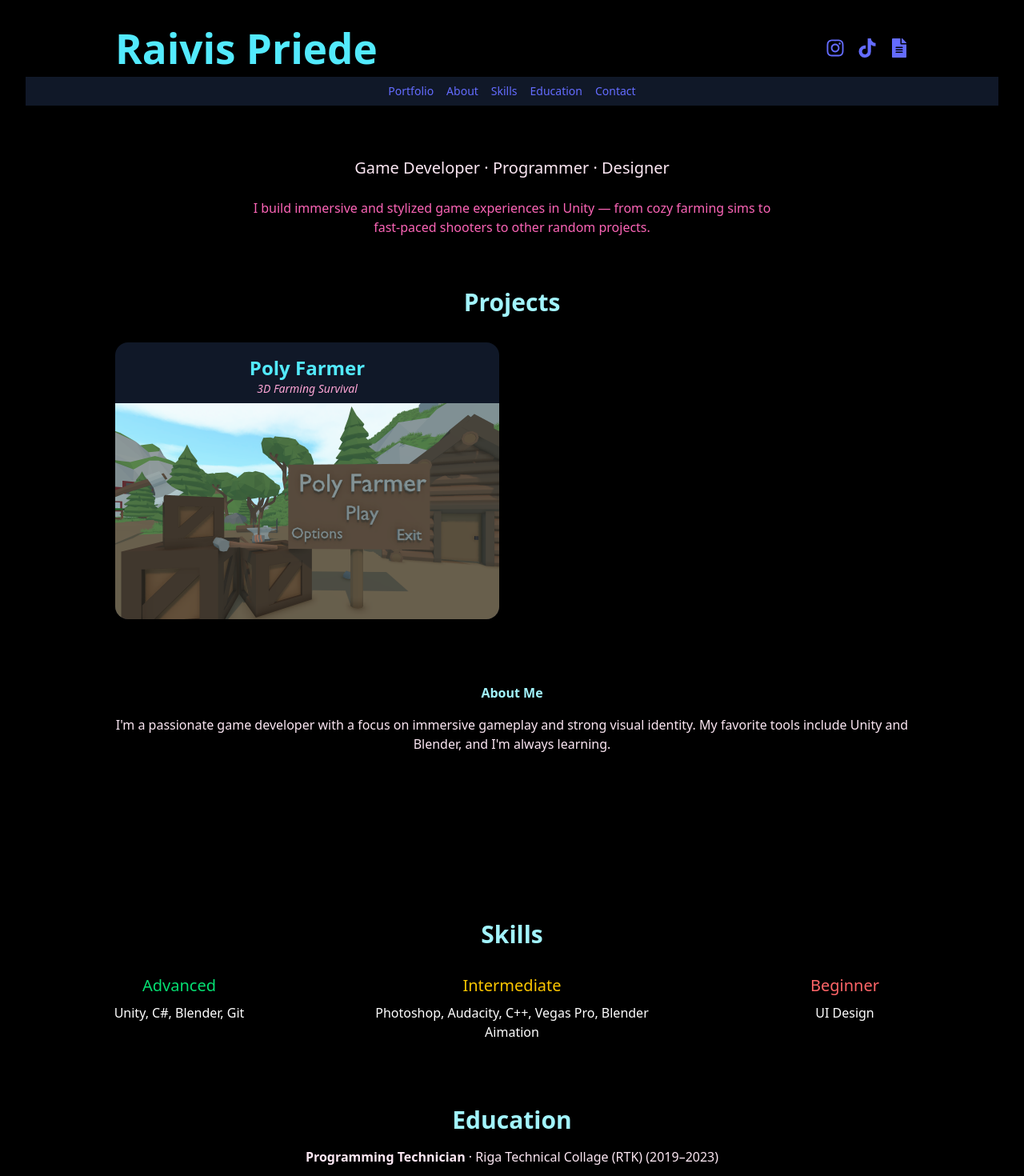
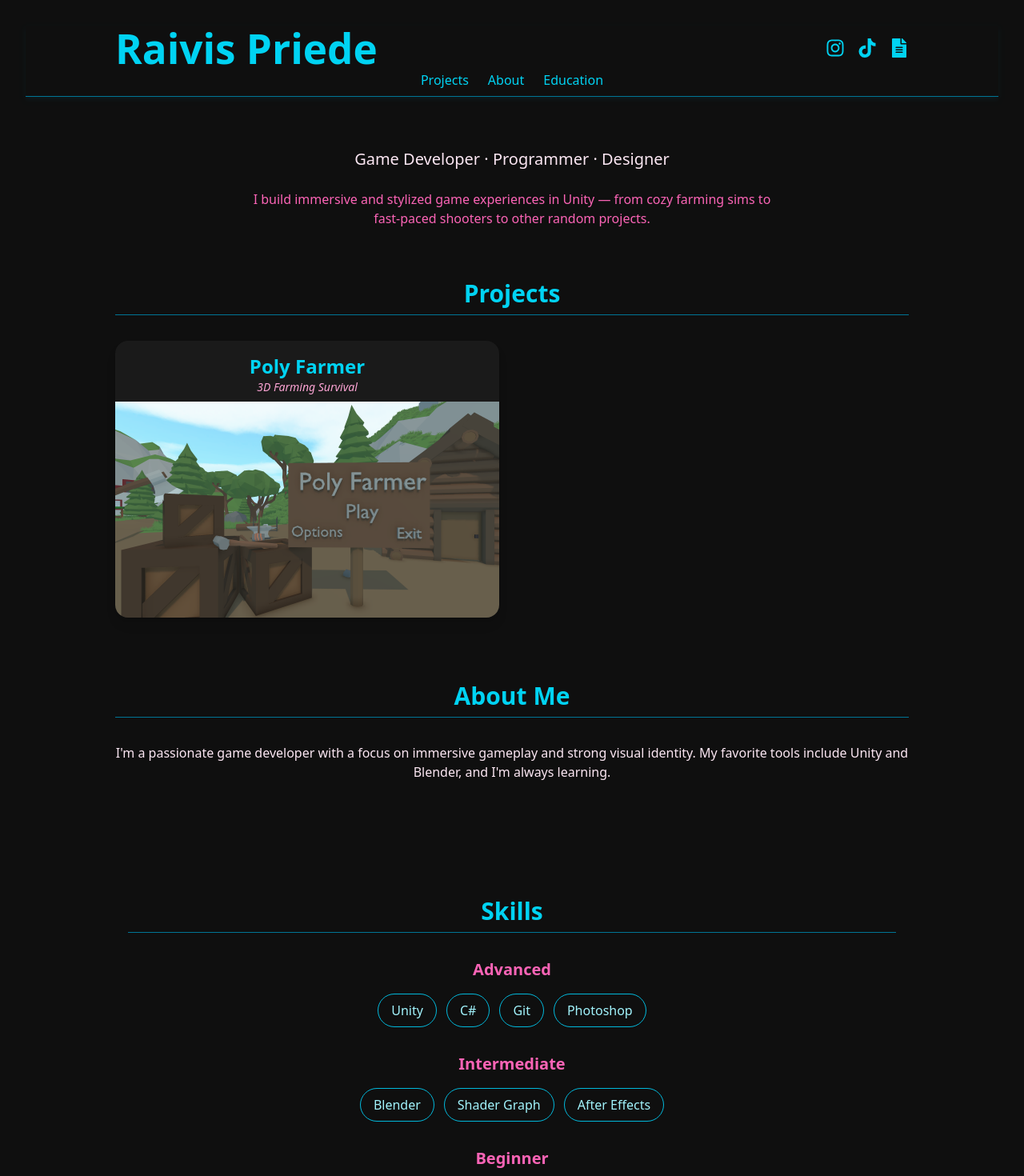
Before and after one commit to NeonWolfYtt/Portfolio, a React (Vite) app: page / in a window 1280 px wide. Shown: the top 1470 px of the page at 80% size. Built offline with nearby package versions, Linux system fonts and the light colour scheme.

Commit message:
Updated graphics

```diff
--- a/index.html
+++ b/index.html
@@ -6,7 +6,7 @@
     <meta name="viewport" content="width=device-width, initial-scale=1.0" />
     <title>Portfolio</title>
   </head>
-  <body class="bg-black">
+  <body class="bg-[#0f0f0f]">
     <div id="root"></div>
     <script type="module" src="/src/main.jsx"></script>
   </body>
--- a/src/App.jsx
+++ b/src/App.jsx
@@ -3,6 +3,7 @@ import reactLogo from './assets/react.svg'
 import viteLogo from '/vite.svg'
 import Header from './components/Header'
 import Footer from './components/Footer'
+import SkillSection from './components/SkillSection'
 import ProjectCard from './components/ProjectCard'
 import './App.css'
 
@@ -46,7 +47,7 @@ function App()
     setExpandedIndex(prev=> (prev === idx ? null :idx));
   }
   return (
-    <div className="bg-black text-pink-200 min-h-screen font-sans scroll-smooth">
+    <div className="bg-[#0f0f0f] text-pink-100 min-h-screen font-sans scroll-smooth">
       <Header />
       <main className="max-w-5xl mx-auto px-4 py-12">
         {/* Main Intro Section */}
@@ -58,7 +59,7 @@ function App()
         </section>
         {/* Portoflio Section */}
         <section id='portfolio'>
-          <h2 className="text-3xl font-bold text-cyan-200 mb-8">Projects</h2>
+          <h2 className="text-3xl font-bold text-cyan-400 mb-8 border-b border-cyan-700 pb-2">Projects</h2>
           <div className="grid md:grid-cols-2 gap-8">
             {projects.map((proj, idx) => (
               <ProjectCard
@@ -71,35 +72,22 @@ function App()
           </div>
         </section>
         {/* About me Section */}
-        <section id='about' className='my-20 text-center max-w-3x1 mx-auto'>
-          <h2 className='text-3x1 font-bold text-cyan-200 mb-4'>About Me</h2>
+        <section id='about' className='my-20 text-center'>
+          <h2 className='text-3xl font-bold text-cyan-400 mb-8 border-b border-cyan-700 pb-2'>About Me</h2>
           <p className='text-pink-100'>
             I'm a passionate game developer with a focus on immersive gameplay and strong visual identity. My favorite tools include Unity and Blender, and I'm always learning.
           </p>
         </section>
+
+        <SkillSection/>
+
       </main>
       {/* Skills Section*/}
-      <section id="skills" className="my-20">
-          <h2 className="text-3xl font-bold text-cyan-200 text-center mb-8">Skills</h2>
-          <div className="grid md:grid-cols-3 gap-8 text-center text-white">
-            <div>
-              <h3 className="text-xl text-green-400 mb-2">Advanced</h3>
-              <p>Unity, C#, Blender, Git</p>
-            </div>
-            <div>
-              <h3 className="text-xl text-yellow-400 mb-2">Intermediate</h3>
-              <p>Photoshop, Audacity, C++, Vegas Pro, Blender Aimation</p>
-            </div>
-            <div>
-              <h3 className="text-xl text-red-400 mb-2">Beginner</h3>
-              <p>UI Design</p>
-            </div>
-          </div>
-        </section>
+
 
       {/* Education Section*/}
       <section id="education" className="my-20 text-center">
-          <h2 className="text-3xl font-bold text-cyan-200 mb-4">Education</h2>
+        <h2 className="text-3xl font-bold text-cyan-400 mb-8 border-b border-cyan-700 pb-2">Education</h2>
         <p className="text-pink-100">
           <strong>Programming Technician</strong> · Riga Technical Collage (RTK) (2019–2023)
         </p>
--- a/src/components/Header.jsx
+++ b/src/components/Header.jsx
@@ -4,9 +4,9 @@ import { FaInstagram, FaTiktok, FaFileAlt } from "react-icons/fa";
 export default function Header(){
     return(
 // Sticky header CSS (Tailwind)
-        <header className="sticky top-0 z-50 bg-black shadow-md">
+        <header className="sticky top-0 z-50 bg-[#0f0f0f] shadow-md text-pink-100 shadow-cyan-800/10 border-b border-cyan-700 pb-2">
             <div className="max-w-5xl mx-auto px-4 flex justify-between items-center">
-                <h1 className="text-3xl font-bold text-cyan-300">Raivis Priede</h1>
+                <h1 className="text-3xl font-bold text-cyan-400">Raivis Priede</h1>
                 <div className="flex gap-4">
                     <a href="https://www.instagram.com/neonwolfyt/" target="_blank" rel="noopener noreferrer" className="hover:text-pink-400">
                         <FaInstagram size={24}/>
@@ -19,14 +19,25 @@ export default function Header(){
                     </a>
                 </div>
             </div>
-            <nav className="bg-gray-900 text-sm text-white mt-2 px-4 py-2">
-                <ul className="flex gap-4 justify-center">
-                <li><a href="#portfolio" className="hover:text-cyan-400">Portfolio</a></li>
-                <li><a href="#about" className="hover:text-cyan-400">About</a></li>
-                <li><a href="#skills" className="hover:text-cyan-400">Skills</a></li>
-                <li><a href="#education" className="hover:text-cyan-400">Education</a></li>
-                <li><a href="#contact" className="hover:text-cyan-400">Contact</a></li>
-                </ul>
+            <nav className="space-x-6">
+                <a
+                    href="#portfolio"
+                    className="hover:text-cyan-400 transition duration-200 relative group"
+                >
+                    <span className="group-hover:border-b-2 border-cyan-400 pb-0.5">Projects</span>
+                </a>
+                <a
+                    href="#about"
+                    className="hover:text-cyan-400 transition duration-200 relative group"
+                >
+                    <span className="group-hover:border-b-2 border-cyan-400 pb-0.5">About</span>
+                </a>
+                <a
+                    href="#education"
+                    className="hover:text-cyan-400 transition duration-200 relative group"
+                >
+                    <span className="group-hover:border-b-2 border-cyan-400 pb-0.5">Education</span>
+                </a>
             </nav>
         </header>
     );
--- a/src/components/ProjectCard.jsx
+++ b/src/components/ProjectCard.jsx
@@ -64,10 +64,10 @@ function ProjectCard({ title, subtitle, description, fullDescription, image, gif
   };
 
   return (
-    <div className={`bg-gray-900 rounded-2xl overflow-hidden shadow-md text-white transition-all duration-500 ${expanded ? 'md:col-span-2' : ''}`}>
+    <div className={`bg-[#1a1a1a] rounded-2xl overflow-hidden shadow-lg text-white transition-all duration-500 ${expanded ? 'md:col-span-2' : ''}`}>
       {/* Project title */}
       <div className="px-4 pt-4">
-        <h3 className="text-2xl font-semibold text-cyan-300">{title}</h3>
+        <h3 className="text-2xl font-semibold text-cyan-400">{title}</h3>
         <p className="text-sm italic text-pink-300">{subtitle}</p>
       </div>
 
@@ -83,7 +83,7 @@ function ProjectCard({ title, subtitle, description, fullDescription, image, gif
             {/* Hide Button */}
             <button
               onClick={handleToggleExpand}
-              className="absolute top-2 right-2 bg-blue-500 hover:bg-blue-600 text-white px-3 py-1 rounded text-sm z-10"
+              className="absolute top-2 right-2 bg-cyan-600 hover:bg-cyan-700 text-white px-3 py-1 rounded text-sm z-10"
             >
               Hide
             </button>
@@ -166,7 +166,7 @@ function ProjectCard({ title, subtitle, description, fullDescription, image, gif
               <div className="absolute inset-0 p-4 flex flex-col justify-center items-center transition-opacity duration-300">
                 <p className="text-sm text-center mb-3">{description}</p>
                 <button
-                  className="bg-blue-500 hover:bg-blue-600 text-white px-4 py-2 rounded"
+                  className="bg-cyan-600 hover:bg-cyan-700 text-white px-4 py-2 rounded"
                   onClick={handleToggleExpand}
                 >
                   View More
@@ -180,7 +180,7 @@ function ProjectCard({ title, subtitle, description, fullDescription, image, gif
 
       {/* Full Description */}
       {expanded && (
-        <div className="px-4 py-6 text-blue-200">
+        <div className="px-4 py-6 text-pink-200">
           <p>{fullDescription}</p>
         </div>
       )}
--- /dev/null
+++ b/src/components/SkillSection.jsx
@@ -0,0 +1,33 @@
+export default function SkillsSection() {
+    const skills = {
+      Advanced: ["Unity", "C#", "Git", "Photoshop"],
+      Intermediate: ["Blender", "Shader Graph", "After Effects"],
+      Beginner: ["Unreal Engine", "JavaScript", "HTML/CSS"],
+    };
+
+    return (
+      <section className="py-16 bg-[#0f0f0f] text-white">
+        <div className="max-w-5xl mx-auto px-4 text-center">
+          <h2 className="text-3xl font-bold text-cyan-400 mb-8 border-b border-cyan-700 pb-2">
+            Skills
+          </h2>
+
+          {Object.entries(skills).map(([level, skillList]) => (
+            <div key={level} className="mb-8">
+              <h3 className="text-xl font-semibold text-pink-400 mb-4">{level}</h3>
+              <div className="flex flex-wrap justify-center gap-3">
+                {skillList.map((skill, idx) => (
+                  <div
+                    key={idx}
+                    className="px-4 py-2 border border-cyan-500 rounded-full text-cyan-200 hover:bg-cyan-800/30 transition duration-200"
+                  >
+                    {skill}
+                  </div>
+                ))}
+              </div>
+            </div>
+          ))}
+        </div>
+      </section>
+    );
+  }
--- a/src/index.css
+++ b/src/index.css
@@ -4,10 +4,6 @@
   font-family: system-ui, Avenir, Helvetica, Arial, sans-serif;
   line-height: 1.5;
   font-weight: 400;
-
-  color-scheme: light dark;
-  color: rgba(255, 255, 255, 0.87);
-  background-color: #242424;
 
   font-synthesis: none;
   text-rendering: optimizeLegibility;
@@ -17,17 +13,15 @@
 
 a {
   font-weight: 500;
-  color: #646cff;
+  color: #00d3f3;
   text-decoration: inherit;
 }
 a:hover {
-  color: #535bf2;
+  color: #00d3f3;
 }
 
 body {
   margin: 0;
-  display: flex;
-  place-items: center;
   min-width: 320px;
   min-height: 100vh;
 }
@@ -49,7 +43,7 @@ button {
   transition: border-color 0.25s;
 }
 button:hover {
-  border-color: #646cff;
+  border-color: #00d3f3;
 }
 button:focus,
 button:focus-visible {
@@ -61,9 +55,7 @@ button:focus-visible {
     color: #213547;
     background-color: #ffffff;
   }
-  a:hover {
-    color: #747bff;
-  }
+
   button {
     background-color: #f9f9f9;
   }
--- a/tailwind.config.js
+++ b/tailwind.config.js
@@ -4,6 +4,7 @@ export default {
       "./index.html",
       "./src/**/*.{js,ts,jsx,tsx}",
     ],
+    darkMode:'class',
     theme: {
       extend: {},
     },
```
Lines whose indentation alone changed are shown as unchanged.
